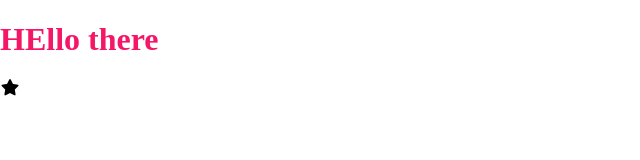
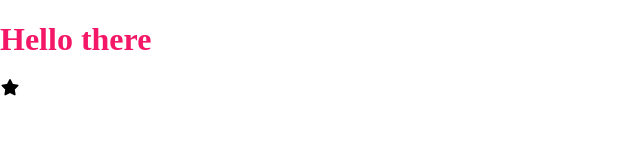
Before and after one commit to opulexion/template, a plain HTML site: page index.html in a window 1280 px wide. Shown: the whole page, without its empty margins (0-640 px from the left). Drawn offline with Linux system fonts and the light colour scheme.

Commit message:
text transformed

```diff
--- a/index.html
+++ b/index.html
@@ -19,7 +19,7 @@
   <body>
     <!-- script -->
 
-    <h1 class="test">HEllo there</h1>
+    <h1 class="test">Hello there</h1>
     <i class="fa fa-star"></i>
     <script src="script.js"></script>
   </body>
```
